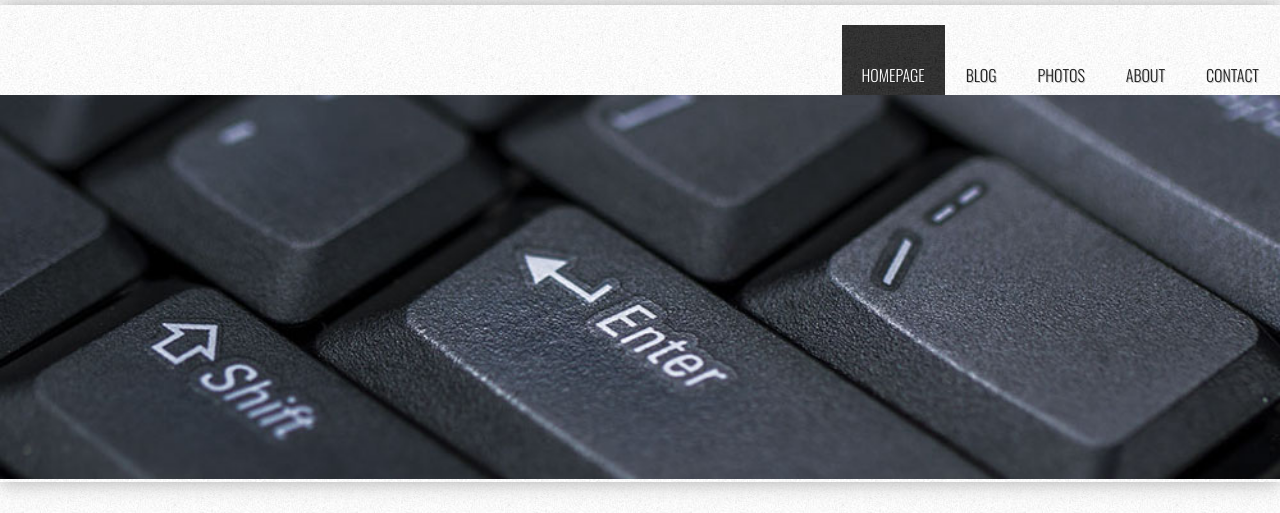
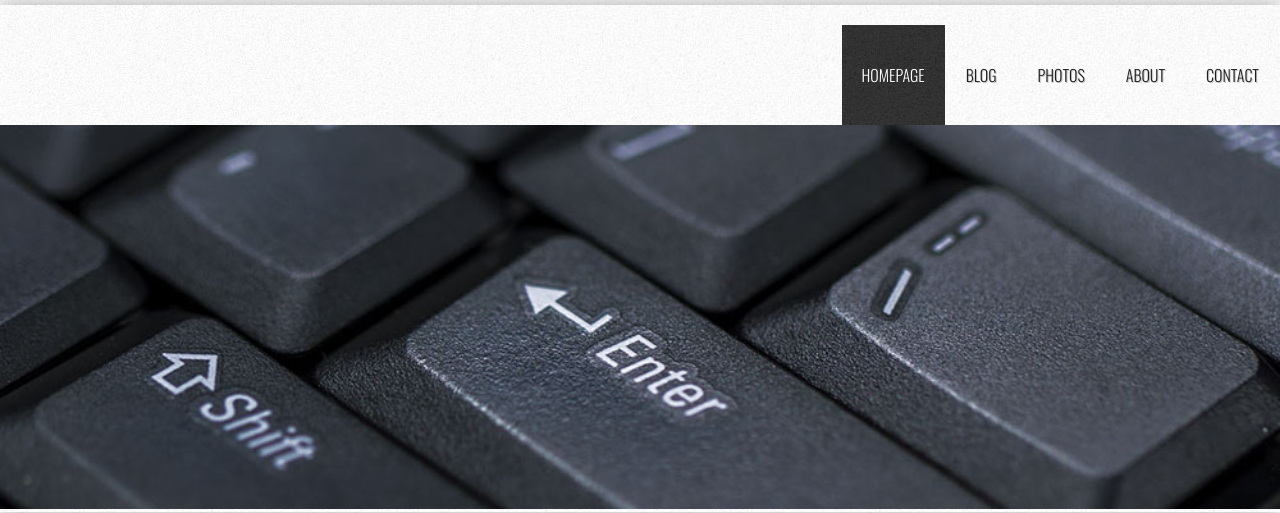
Before and after one commit to longlife52/project_transformation_long_lisa, a plain HTML site: page index.html in a window 1280 px wide. Shown: the part 115-628 px from the top of the page. Drawn offline with nearby package versions, Linux system fonts and the light colour scheme.

Commit message:
Remove float, width, height css #menu

```diff
--- a/css/main.css
+++ b/css/main.css
@@ -79,9 +79,6 @@ a {
 
 /* Menu */
 #menu {
-    float: right;
-    width: 500px;
-    height: 90px;
     margin: 0 auto;
     padding: 0;
 }
```
